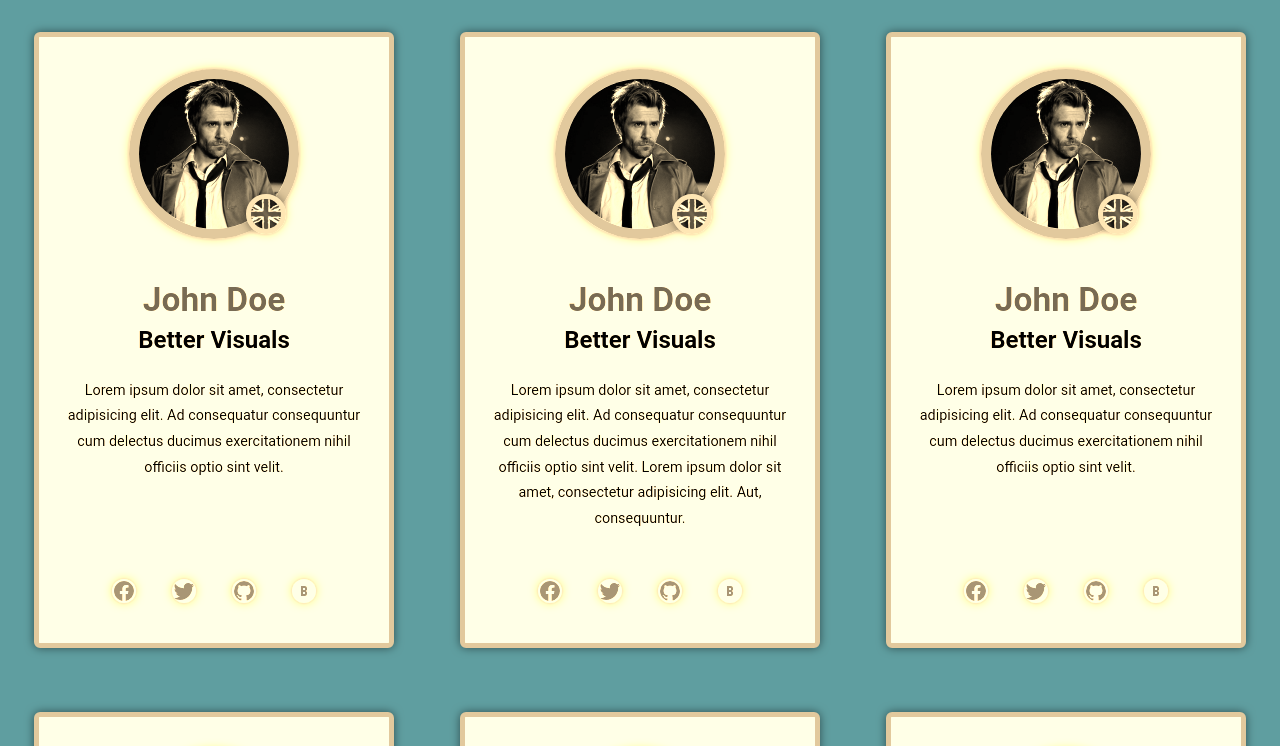
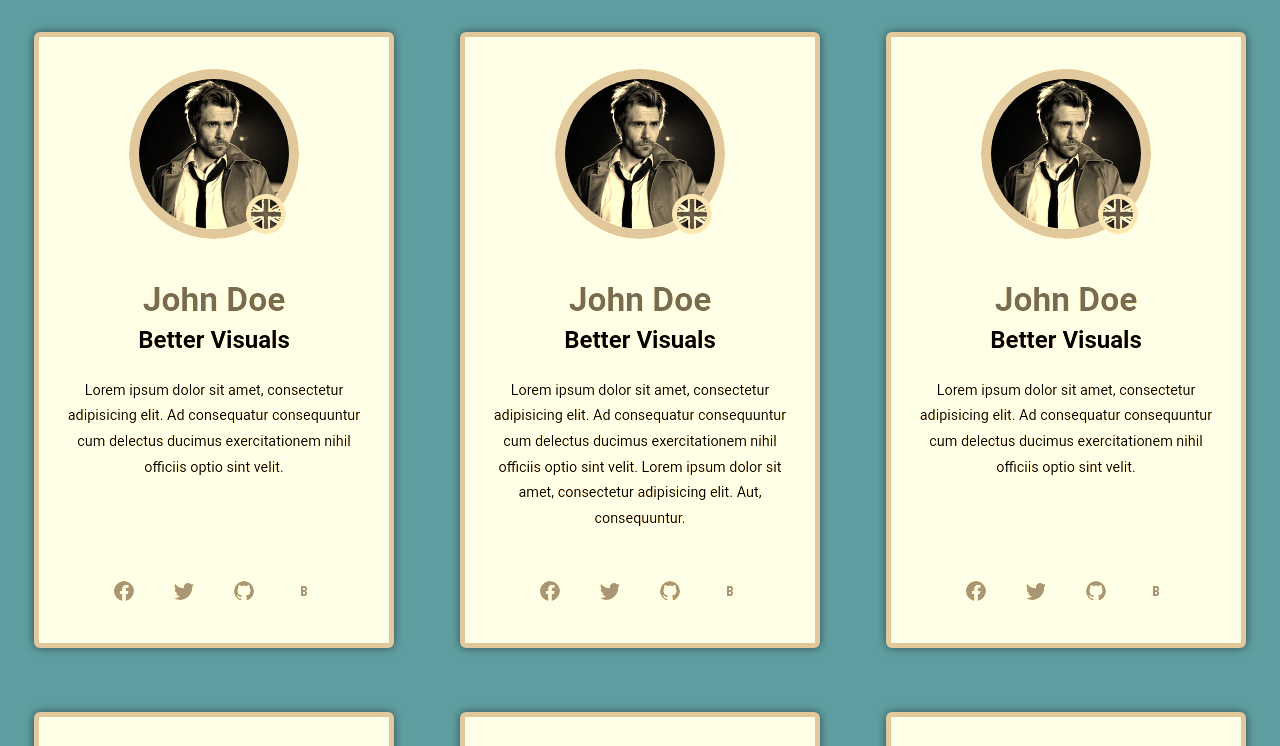
Before and after one commit to mrTorsher/Flex_Usercard, a plain HTML site: page index.html in a window 1280 px wide. Shown: the top 746 px of the page. Drawn offline with Linux system fonts and the light colour scheme.

Commit message:
Fix shadows

```diff
--- a/style.css
+++ b/style.css
@@ -36,7 +36,7 @@ body {
     object-fit: cover;
     border-radius: 50%;
     box-sizing: unset;
-    box-shadow: 0 0 10px rgba(0, 0, 0, 0.5);
+
 }
 
 .userImg {
@@ -48,6 +48,9 @@ body {
 
 .userCard:hover{
     filter: none;
+}
+.userCard:hover .userImg, .userCard:hover .flagImg, .userCard:hover .contactIcon{
+    box-shadow: 0 0 10px rgba(0, 0, 0, 0.5);
 }
 
 .flagImg {
@@ -107,5 +110,4 @@ h1, h2 {
 .contactIcon {
     color: chocolate;
     border-radius: 50%;
-    box-shadow: 0 0 10px rgba(0, 0, 0, 0.5);
 }
```
